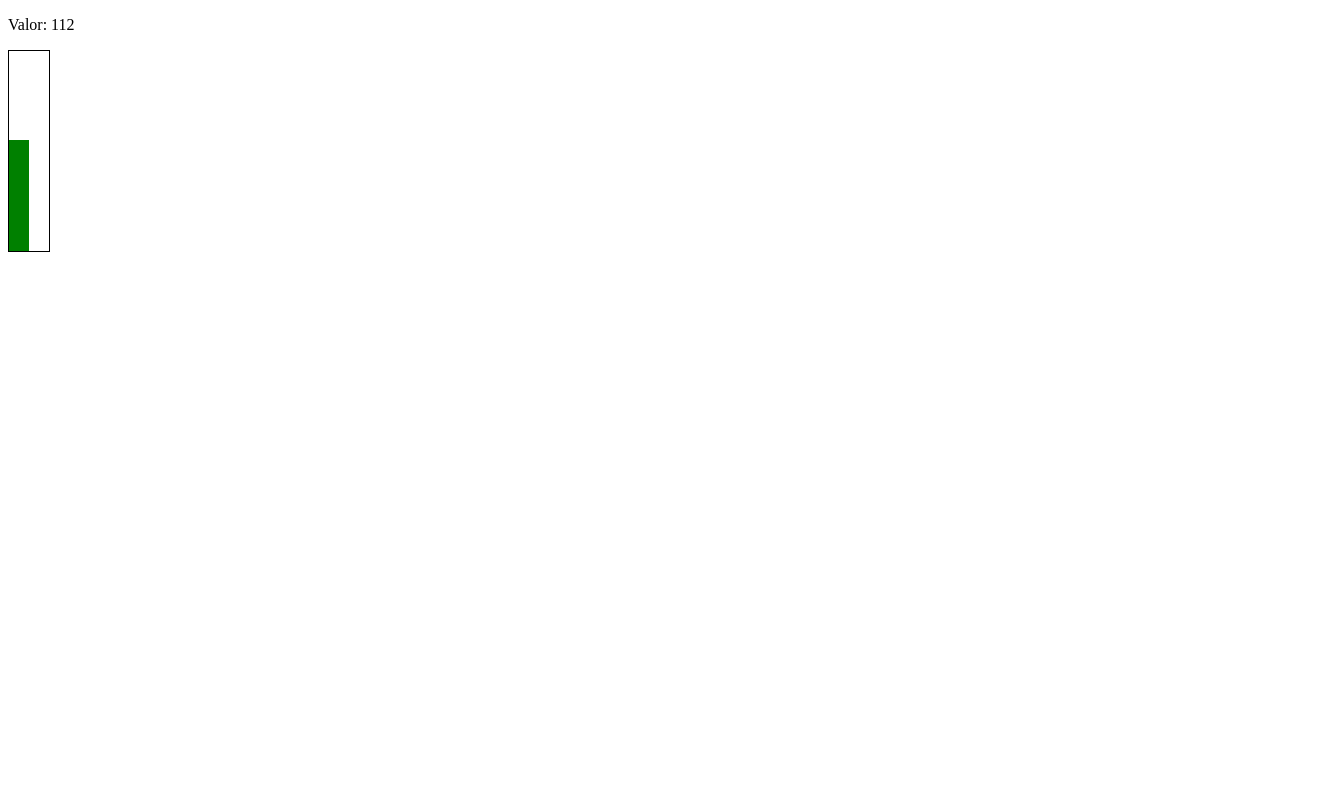
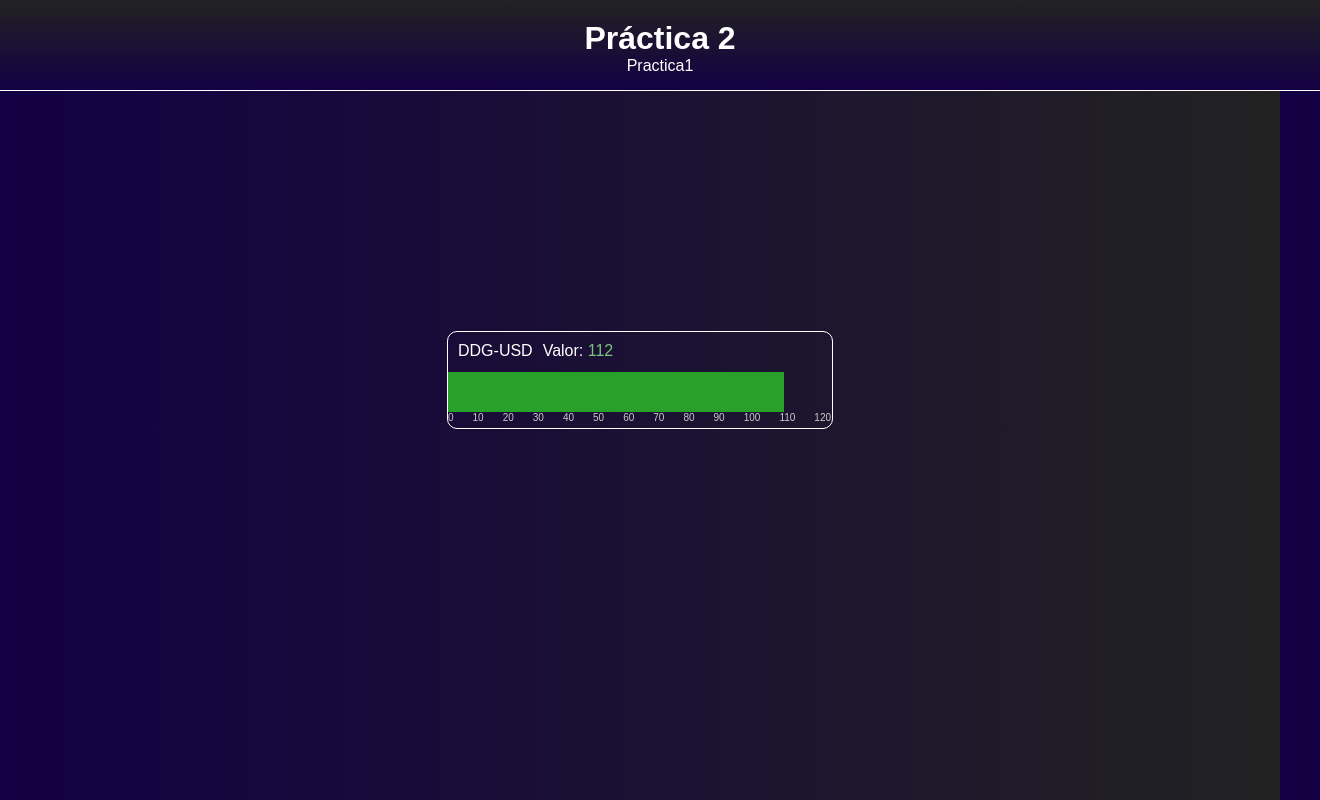
Before and after one commit to danidaug/entornoClienteDaniD, a plain HTML site: page PracticaTemporizadoresAlmacenamiento/index2.html in a window 1280 px wide. Shown: the whole page, 1320 px wide, since content can reach past the window. Drawn offline with Linux system fonts and the light colour scheme.

Commit message:
Practica temporizadores

```diff
--- a/PracticaTemporizadoresAlmacenamiento/index2.html
+++ b/PracticaTemporizadoresAlmacenamiento/index2.html
@@ -7,15 +7,36 @@
     <link rel="stylesheet" href="styles/style.css">
 </head>
 <body>
-    <p id="output">
+    <div class="title">
+        <h1>Práctica 2</h1>
+        <a href="index1.html">Practica1</a>
+    </div>
+    <div class="container">
 
-    </p>
-    <div id="contenedor">
-        <div id="palito"></div>
-    </div>
-    <script src="scripts/script2.js"></script>
+        <div id="contenedor">
+            <div id="name">DDG-USD <div class="valor"><p id="output"></p></div></div>
+            <div id="palito"></div>
+            <div class="leyenda">
+
+                <span>0</span>
+                <span>10</span>
+                <span>20</span>
+                <span>30</span>
+                <span>40</span>
+                <span>50</span>
+                <span>60</span>
+                <span>70</span>
+                <span>80</span>
+                <span>90</span>
+                <span>100</span>
+                <span>110</span>
+                <span>120</span>
+            </div>
+        </div>
 
 
 
+    </div>
+    <script src="scripts/script2.js"></script>
 </body>
 </html>
--- a/PracticaTemporizadoresAlmacenamiento/scripts/script2.js
+++ b/PracticaTemporizadoresAlmacenamiento/scripts/script2.js
@@ -2,24 +2,26 @@ const output = document.getElementById('output');
 let val = 100;
 let palito = document.getElementById('palito');
 
-const interval = setInterval(function(){
+const intervalo = setInterval(function(){
     let rand = Math.floor(Math.random() * 11) - 5;
     val += rand;
-    output.textContent = `Valor: ${val}`;
+    output.innerHTML = 'Valor: <span class="val">'+val+'</span>';
     if(rand<0){
-        palito.style.backgroundColor='red';
+        palito.style.backgroundColor='#f52222';
     }else{
-        palito.style.backgroundColor='green';
+        palito.style.backgroundColor='#29a029';
     }
-    palito.style.height = `${val}px`; // ← Aquí se cambia
+    palito.style.width = val*3+'px';
 
     if (val <= 80 || val >= 120) {
         if(val<=80){
             output.textContent = 'MINIMO ALCANZADO!!';
+            output.style.color='#f52222';
         }else{
-            output.textContent = 'Maximo alcanzado';
+            output.textContent = 'MÁXIMO ALCANZADO!!';
+            output.color='#29a029';
         }
 
-        clearInterval(interval);
+        clearInterval(intervalo);
     }
 }, 1000);
--- a/PracticaTemporizadoresAlmacenamiento/styles/style.css
+++ b/PracticaTemporizadoresAlmacenamiento/styles/style.css
@@ -1,48 +1,66 @@
-#box{
-    height: 200px;
-    width: 200px;
-    border: 2px solid black;
-}
-  #palito {
-    width: 20px;
-    height: 100px;      /* Altura inicial, da igual porque luego la cambia JS */
-    background: red;
-
-    transition: height .3s; /* Opcional: animación suave */
-  }
-
-  #contenedor {
-    height: 200px;        /* altura del área total */
-    width: 40px;
-    border: 1px solid #000;
-    display: flex;
-    align-items: flex-end; /* <- Esto hace que el palito se mantenga abajo */
-}
-#chart {
-    width: 600px;
-    height: 300px;
-    border: 1px solid black;
-    display: flex;
-    flex-direction: row;   /* <-- fuerza a colocar las velas a la derecha */
-    align-items: center; /* <-- ancla las velas abajo */
-    overflow-x: auto;
-    gap: 4px;
-    padding: 10px;
+*{
+    margin: 0;
+    font-family:Arial, Helvetica, sans-serif;
+    color: white;
 }
 
-.candle {
+.title{
+    padding: 20px;
+    text-align: center;
+    width: 100vw;
+    height: 40px;
+    border-bottom: 1px white solid;
+    background-image: linear-gradient( rgb(34, 34, 34) , rgb(20, 0, 68));
+    a{
+        text-decoration: none;
+    }
+    padding-bottom: 30px;
+}
+
+body{
+    background-image: linear-gradient( to right, rgb(20, 0, 68), rgb(34, 34, 34) );
+
+
+}
+.container{
+    margin-top: 30vh;
     display: flex;
-    flex-direction: column;      /* <-- vela se arma vertical */
-    justify-content: space-between;
+    justify-content: center;
     align-items: center;
 }
+#contenedor{
 
-.mecha {
-    width: 3px;
-    background: black;
+    padding-top: 40px;
+    width: 30vw;
+    border: 1px white solid;
+    position: relative;
+    border-radius: 10px;
 }
+#palito{
+    height: 40px;
+    position: fixed;
 
-.cuerpo {
-    width: 20px;
-    background: green;
 }
+#name{
+    position: absolute;
+    top: 0;
+    left: 0;
+    margin: 0;
+    padding: 10px;
+    display: flex;
+    gap: 10px;
+}
+.val{
+    color: rgb(125, 197, 125);
+}
+.leyenda{
+    margin-top: 40px;
+
+    display: flex;
+    gap: 19px;
+    span{
+        color: rgb(204, 204, 204);
+        font-size: 10px;
+    }
+    margin-bottom: 5px;
+}
```
Also changed, not shown: PracticaTemporizadoresAlmacenamiento/index3.html (deleted, +0 -17 lines), PracticaTemporizadoresAlmacenamiento/scripts/script3.js (deleted, +0 -56 lines), PracticaTemporizadoresAlmacenamiento/img/bgimg.jpg (added), PracticaTemporizadoresAlmacenamiento/img/bgimg.png (added).
